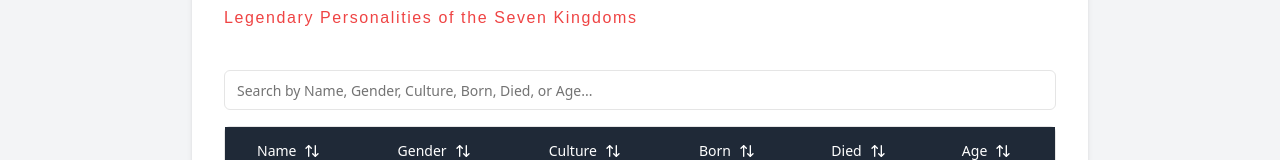
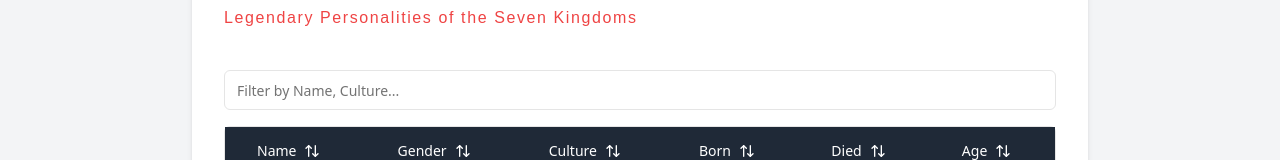
Before and after one commit to shyamenk/got-persona, a React (Create React App) app: page / in a window 1280 px wide. Shown: the part 295-455 px from the top of the page. Built offline with nearby package versions, Linux system fonts and the light colour scheme; no server answers.

Commit message:
filter applied to specefic fields

```diff
--- a/src/components/profile/Columns.tsx
+++ b/src/components/profile/Columns.tsx
@@ -13,6 +13,9 @@
   age: number | null;
 };
 
+const isColumnForFiltering = (key: string): boolean => {
+  return key === "name" || key === "culture";
+};
 const createSortableColumn = (
   accessorKey: keyof Character,
   label: string
@@ -28,6 +31,8 @@
         <ArrowUpDown className="ml-2 h-4 w-4" />
       </Button>
     ),
+
+    enableGlobalFilter: isColumnForFiltering(accessorKey),
   };
 };
 
--- a/src/components/profile/DataTable.tsx
+++ b/src/components/profile/DataTable.tsx
@@ -36,9 +36,7 @@
 }: DataTableProps<TData, TValue>) {
   const [sorting, setSorting] = React.useState<SortingState>([]);
   const [globalFilter, setGlobalFilter] = React.useState("");
-  // const [columnFilters, setColumnFilters] = React.useState<ColumnFiltersState>(
-  //   []
-  // );
+
   const table = useReactTable({
     data,
     columns,
@@ -47,7 +45,6 @@
     getPaginationRowModel: getPaginationRowModel(),
     onSortingChange: setSorting,
     getSortedRowModel: getSortedRowModel(),
-    // onColumnFiltersChange: setColumnFilters,
     getFilteredRowModel: getFilteredRowModel(),
     onGlobalFilterChange: setGlobalFilter,
     state: {
@@ -72,8 +69,7 @@
         <Input
           value={globalFilter ?? ""}
           onChange={(event) => setGlobalFilter(event.target.value)}
-          // className="p-2 font-lg shadow border border-block"
-          placeholder="Search by Name, Gender, Culture, Born, Died, or Age..."
+          placeholder="Filter by Name, Culture..."
         />
       </div>
       <div className="rounded-md border">
```
